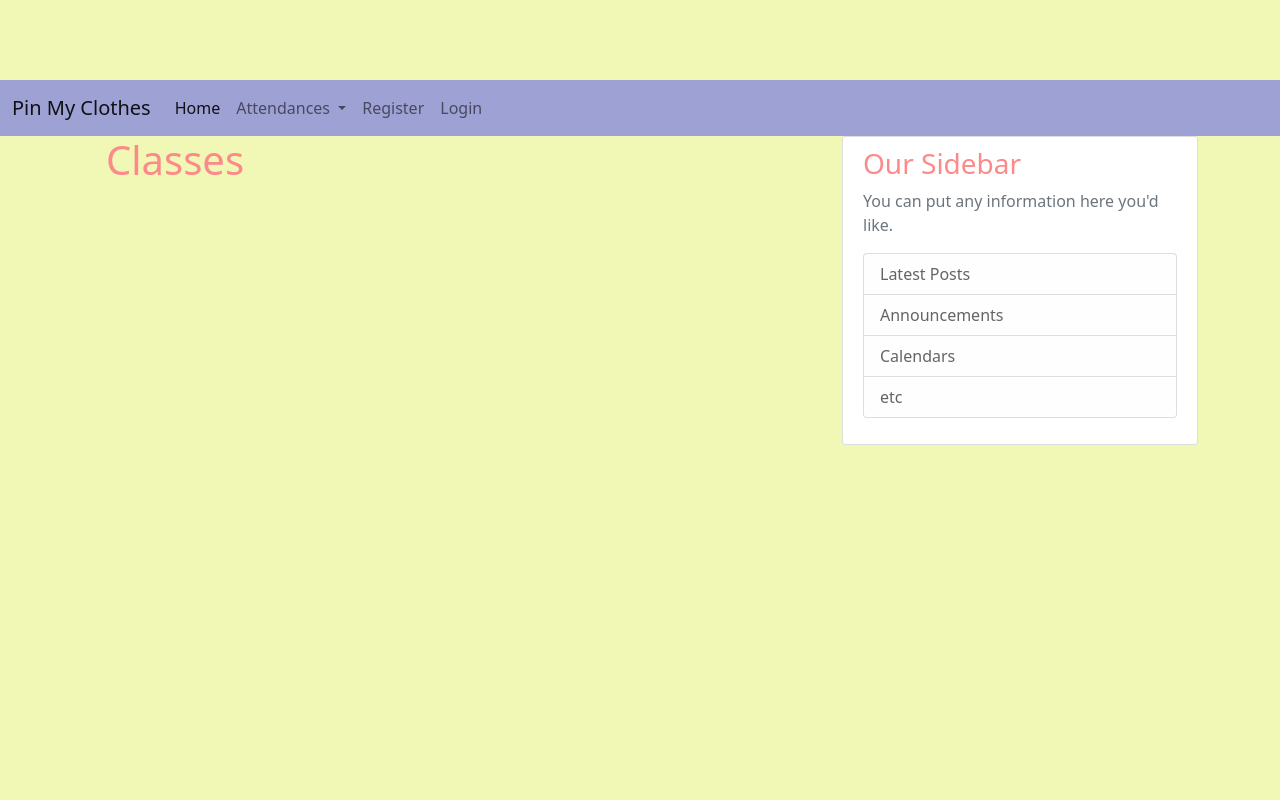
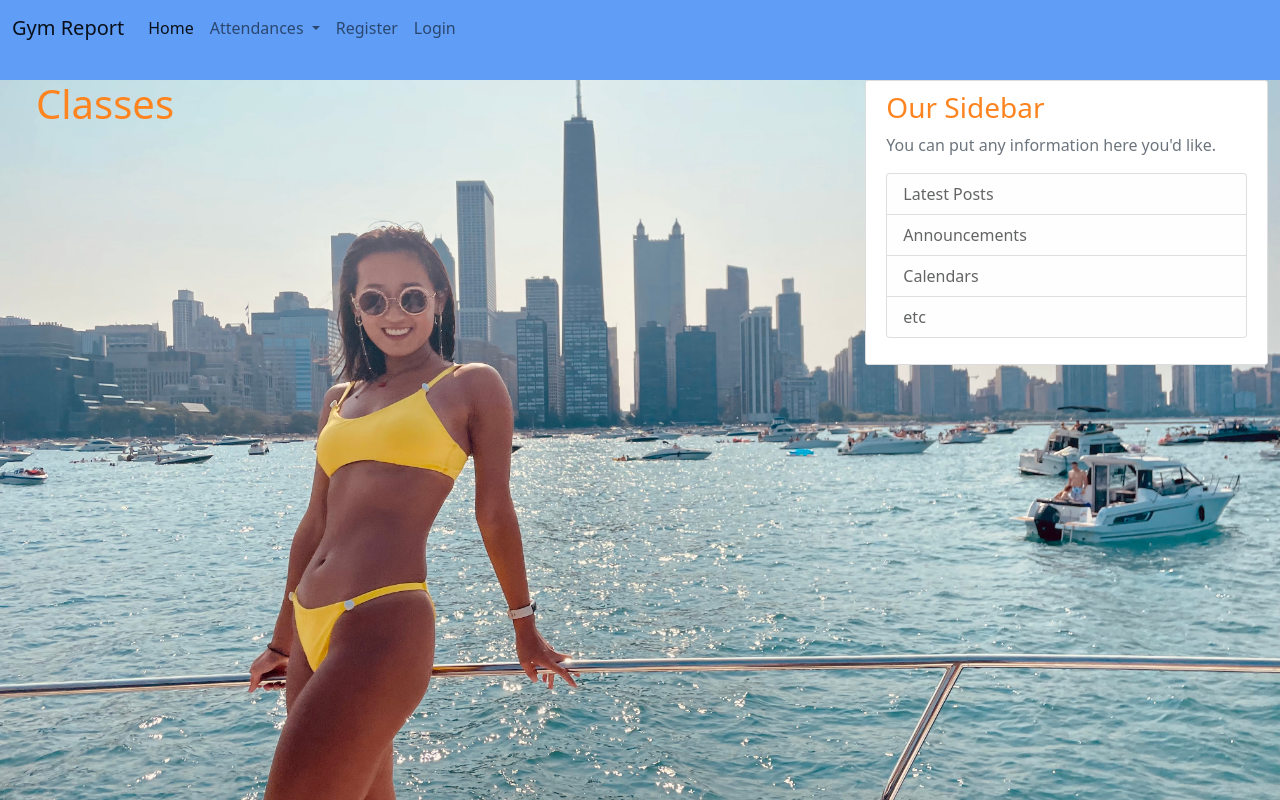
Before and after one commit to ayeryn/gymlog, a Flask app: page /classes in a window 1280 px wide. Run offline with Flask 3, Linux system fonts and the light colour scheme.

Commit message:
Add some styling

```diff
--- a/gymreport/static/main.css
+++ b/gymreport/static/main.css
@@ -1,10 +1,7 @@
 body {
-    background: #F1F7B5;
+    background: #5F9DF7;
     color: #333333;
-    margin-top: 5rem;
-    /* background-image: url("bg.jpg"); */
-    background-size: cover;
-    background-position: center;
+    height: 100vh;
 }
 
 h1,
@@ -13,7 +10,21 @@ h3,
 h4,
 h5,
 h6 {
-    color: #FD8A8A;
+    color: #FD841F
+}
+
+header {
+    height: 10%;
+}
+
+main {
+    background-image: url(bg.jpg);
+    height: 90%;
+    background-position: center;
+    /* Center the image */
+    background-repeat: no-repeat;
+    /* Do not repeat the image */
+    background-size: cover;
 }
 
 .header-text:hover {
@@ -21,7 +32,7 @@ h6 {
 }
 
 .site-nav-bg {
-    background-color: #9EA1D4;
+    background-color: #5F9DF7;
 }
 
 .navbar-brand {
--- a/gymreport/templates/layout.html
+++ b/gymreport/templates/layout.html
@@ -20,7 +20,7 @@
     <header>
         <nav class="navbar navbar-expand-lg navbar-light site-nav-bg">
             <div class="container-fluid">
-                <a class="navbar-brand" href="#">Pin My Clothes</a>
+                <a class="navbar-brand" href="#">Gym Report</a>
                 <button class="navbar-toggler" type="button" data-bs-toggle="collapse"
                     data-bs-target="#navbarSupportedContent" aria-controls="navbarSupportedContent"
                     aria-expanded="false" aria-label="Toggle navigation">
@@ -52,7 +52,7 @@
             </div>
         </nav>
     </header>
-    <main role="main" class="container">
+    <main role="main" class="container-fluid">
         <div class="row">
             <div class="col-md-8">
                 {% with messages = get_flashed_messages(with_categories=true) %}
```
Also changed, not shown: gymreport/static/bg.jpg (added).
